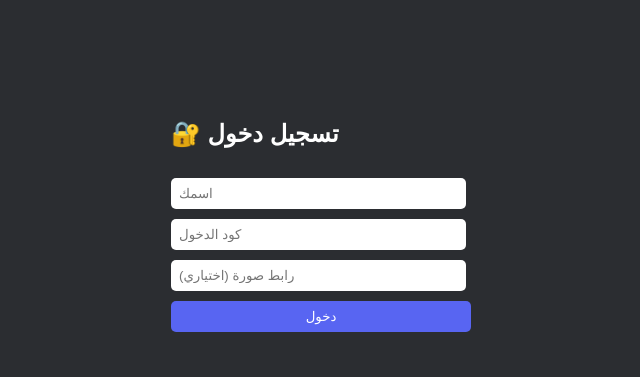
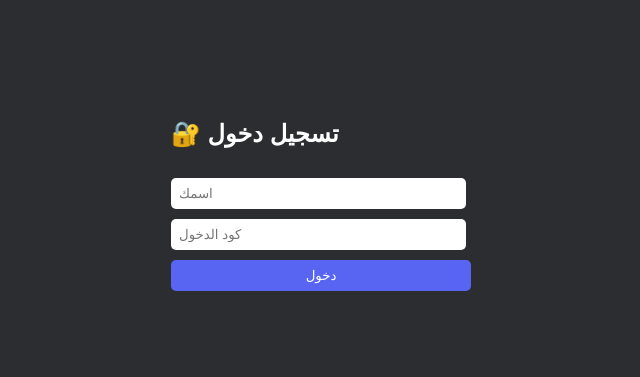
Before and after one commit to bodealarif-cell/chat-pro-B, a website: page public/index.html in a window 1280 px wide. Shown: the whole page, without its empty margins (319-959 px from the left). Drawn offline with nearby package versions, Linux system fonts and the light colour scheme; no server answers.

Commit message:
Update index.html

```diff
--- a/public/index.html
+++ b/public/index.html
@@ -2,25 +2,22 @@
 <html>
 <head>
   <meta charset="UTF-8">
-  <title>Discord Style Chat</title>
+  <title>Chat Pro</title>
   <link rel="stylesheet" href="style.css">
 </head>
 <body>
 
-<!-- LOGIN -->
 <div id="login-screen">
   <h2>🔐 تسجيل دخول</h2>
   <input id="username" placeholder="اسمك" />
   <input id="code" placeholder="كود الدخول" />
-  <input id="avatar" placeholder="رابط صورة (اختياري)" />
   <button id="loginBtn">دخول</button>
   <p id="error"></p>
 </div>
 
-<!-- CHAT -->
 <div id="chat-screen" style="display:none;">
+
   <div class="sidebar">
-
     <h3>الرومز</h3>
     <ul id="roomList"></ul>
 
@@ -29,7 +26,6 @@
 
     <h3>أونلاين</h3>
     <ul id="onlineUsers"></ul>
-
   </div>
 
   <div class="chat-area">
@@ -42,6 +38,7 @@
       <button id="send">إرسال</button>
     </div>
   </div>
+
 </div>
 
 <script src="/socket.io/socket.io.js"></script>
```
